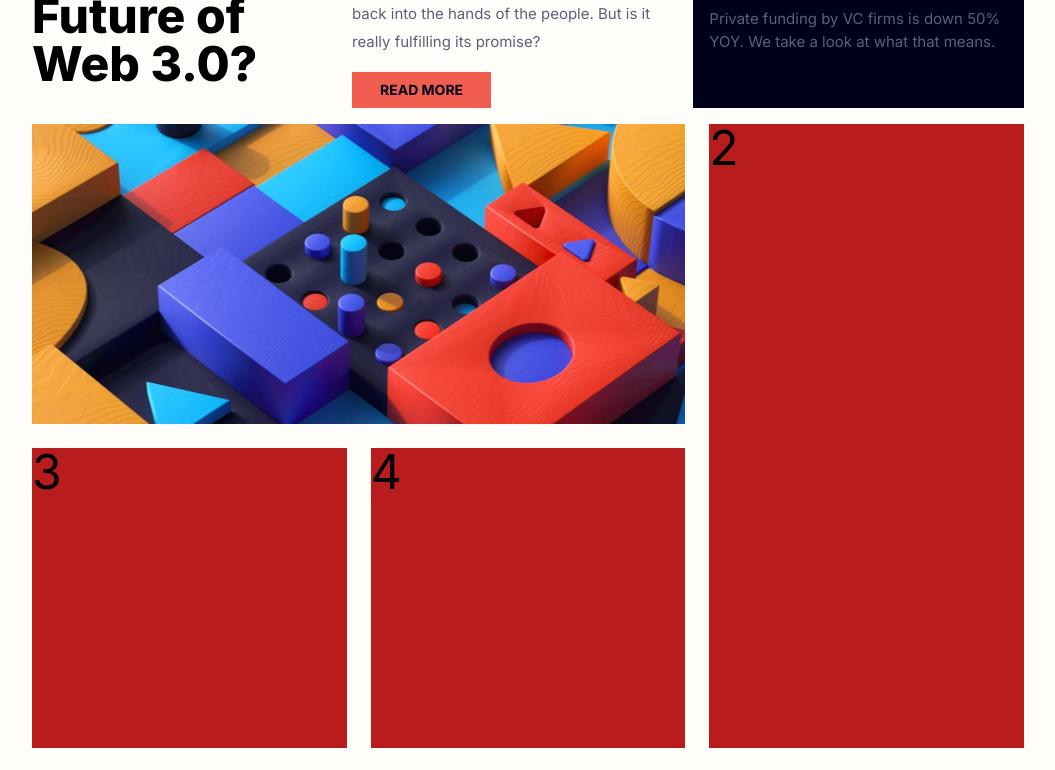
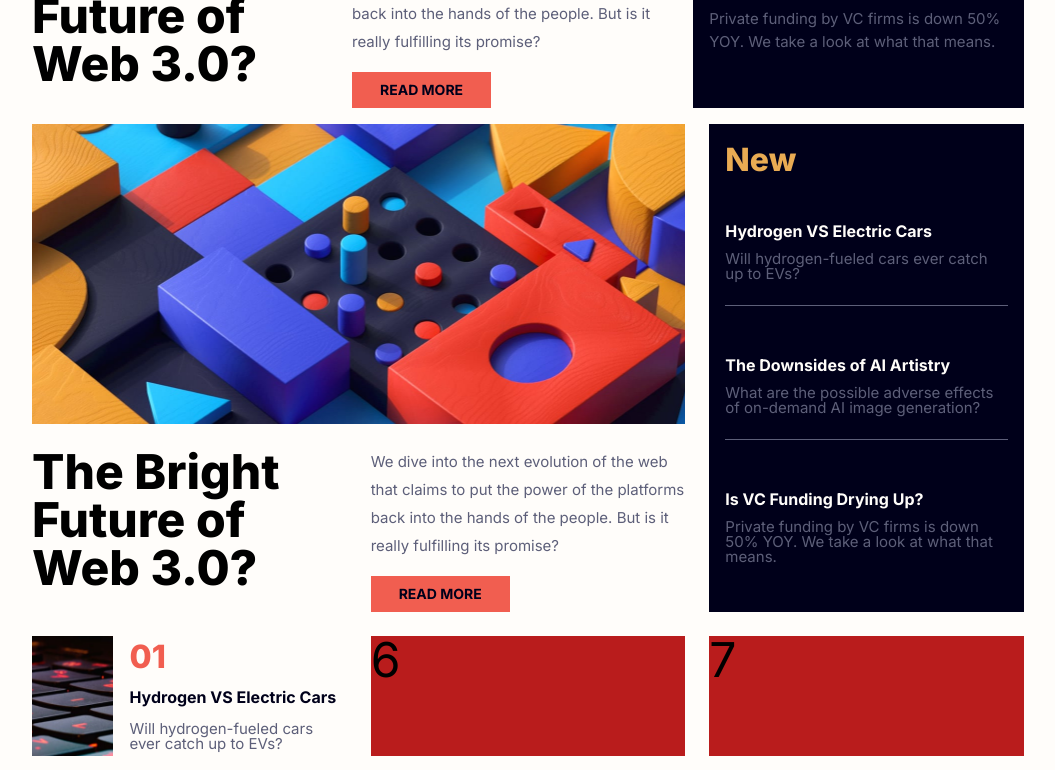
Before and after one commit to Randafrmn/NewsHomepage, a Next.js app: page / in a window 1280 px wide. Shown: the part 460-1230 px from the top of the page, without its empty margins (112-1167 px from the left). Built offline with nearby package versions, Linux system fonts and the light colour scheme.

Commit message:
add contain

```diff
--- a/app/page.tsx
+++ b/app/page.tsx
@@ -1,9 +1,14 @@
 /** @format */
-
 import Navbar from "../components/navbar";
 
 export default function Home() {
-	const backgroundImage = "/images/image-web-3-desktop.jpg";
+	const images = {
+		backgroundImage: "/images/image-web-3-desktop.jpg",
+		imageRetro: "/images/image-retro-pcs.jpg",
+		imageLaptop: "/images/image-top-laptops.jpg",
+		imageGaming: "/images/image-gaming-growth.jpg",
+	};
+
 
 	return (
 		<main>
@@ -15,7 +20,7 @@ export default function Home() {
 					<div
 						className="col-span-2 bg-red-600 md:h-[300px] h-[300px]"
 						style={{
-							backgroundImage: `url(${backgroundImage})`,
+							backgroundImage: `url(${images.backgroundImage})`,
 							backgroundSize: "cover",
 							backgroundPosition: "center",
 							backgroundRepeat: "no-repeat",
@@ -81,23 +86,94 @@ export default function Home() {
 				</div>
 
 				{/* Wadah baru */}
-				<div className="grid lg:grid-cols-3 grid-cols-1 auto-rows-[300px] gap-6 text-5xl w-full">
+				<div className="grid lg:grid-cols-3 grid-cols-1 auto-rows-auto gap-6 text-5xl w-full">
 					<div
 						className="col-span-2 md:h-[300px] h-[300px]"
 						style={{
-							backgroundImage: `url(${backgroundImage})`,
+							backgroundImage: `url(${images.backgroundImage})`,
 							backgroundSize: "cover",
 							backgroundPosition: "center",
 							backgroundRepeat: "no-repeat",
 						}}
 					></div>
-					<div className="bg-red-700 lg:row-span-2 lg:col-auto row-auto col-span-2 order-5 lg:order-none">
-						2
+					<div className="lg:row-span-2 lg:col-auto row-auto col-span-2 order-5 lg:order-none bg-veryDarkBlue p-4">
+						<div className="flex flex-col gap-4 justify-center">
+							<span className="text-[2rem] leading-[2.5rem] font-extrabold text-softOrange">
+								New
+							</span>
+							<div className="border-b border-[#5d5f79] mb-2">
+								<span className="text-[1rem] leading-[2.5rem] font-bold text-[#fffdfa]">
+									Hydrogen VS Electric Cars
+								</span>
+								<p className="pb-6">
+									Will hydrogen-fueled cars ever catch up to EVs?
+								</p>
+							</div>
+							<div className="border-b border-[#5d5f79] mb-2">
+								<span className="text-[1rem] leading-[2.5rem] font-bold text-[#fffdfa]">
+									The Downsides of AI Artistry
+								</span>
+								<p className="pb-6">
+									What are the possible adverse effects of on-demand AI image
+									generation?
+								</p>
+							</div>
+							<div>
+								<span className="text-[1rem] leading-[2.5rem] font-bold text-[#fffdfa]">
+									Is VC Funding Drying Up?
+								</span>
+								<p>
+									Private funding by VC firms is down 50% YOY. We take a look at
+									what that means.
+								</p>
+							</div>
+						</div>
 					</div>
-					<div className="bg-red-700 col-span-2 lg:col-auto">3</div>
-					<div className="bg-red-700 col-span-2 lg:col-auto">4</div>
-					<div className="bg-red-700 col-span-2 lg:col-auto order-6 lg:order-none">
-						5
+					<div className="col-span-2 lg:col-auto">
+						<div className="md:w-64 w-72">
+							<span className="md:text-[3rem] md:leading-[3rem] text-[2.5rem] leading-[2.5rem] font-extrabold">
+								The Bright Future of Web 3.0?
+							</span>
+						</div>
+					</div>
+					<div className="col-span-2 lg:col-auto">
+						<div className="grid grid-rows-[1fr_auto] gap-4">
+							<p className="leading-7 text-start">
+								We dive into the next evolution of the web that claims to put
+								the power of the platforms back into the hands of the people.
+								But is it really fulfilling its promise?
+							</p>
+							<a
+								href="#"
+								className="bg-[#f15e50] text-[#00001a] px-7 py-2 font-bold text-sm hover:bg-[#00001a] hover:text-[#fffdfa] max-w-max inline-block"
+							>
+								READ MORE
+							</a>
+						</div>
+					</div>
+					<div className="col-span-2 lg:col-auto order-6 lg:order-none">
+						<div className="flex w-full gap-4">
+							<div
+								className="md:h-[120px] h-[120px] w-32"
+								style={{
+									backgroundImage: `url(${images.imageLaptop})`,
+									backgroundSize: "cover",
+									backgroundPosition: "center",
+									backgroundRepeat: "no-repeat",
+								}}
+							></div>
+							<div className="flex flex-col gap-4 justify-center">
+								<span className="text-[2rem] font-extrabold text-softRed">
+									01
+								</span>
+								<span className="text-[1rem] font-bold text-veryDarkBlue">
+									Hydrogen VS Electric Cars
+								</span>
+								<p className="">
+									Will hydrogen-fueled cars ever catch up to EVs?
+								</p>
+							</div>
+						</div>
 					</div>
 					<div className="bg-red-700 col-span-2 lg:col-auto order-7 lg:order-none">
 						6
--- a/tailwind.config.ts
+++ b/tailwind.config.ts
@@ -9,21 +9,22 @@ const config: Config = {
   theme: {
     extend: {
       colors: {
-        background: "var(--background)",
-        foreground: "var(--foreground)",
+        softOrange: "hsl(35, 77%, 62%)",
+        softRed: "hsl(5, 85%, 63%)",
+        offWhite: 'hsl(36, 100%, 99%)',
+        grayishBlue: 'hsl(233, 8%, 79%)',
+        darkGrayishBlue: 'hsl(236, 13%, 42%)',
+        veryDarkBlue: 'hsl(240, 100%, 5%)',
       },
       fontFamily: {
         inter: ["var(--font-inter)"],
       },
       screens: {
         'sm': '576px',
-        // => @media (min-width: 576px) { ... }
 
         'md': '767px',
-        // => @media (min-width: 960px) { ... }
 
         'lg': '1023px',
-        // => @media (min-width: 1440px) { ... }
       },
     },
   },
```
